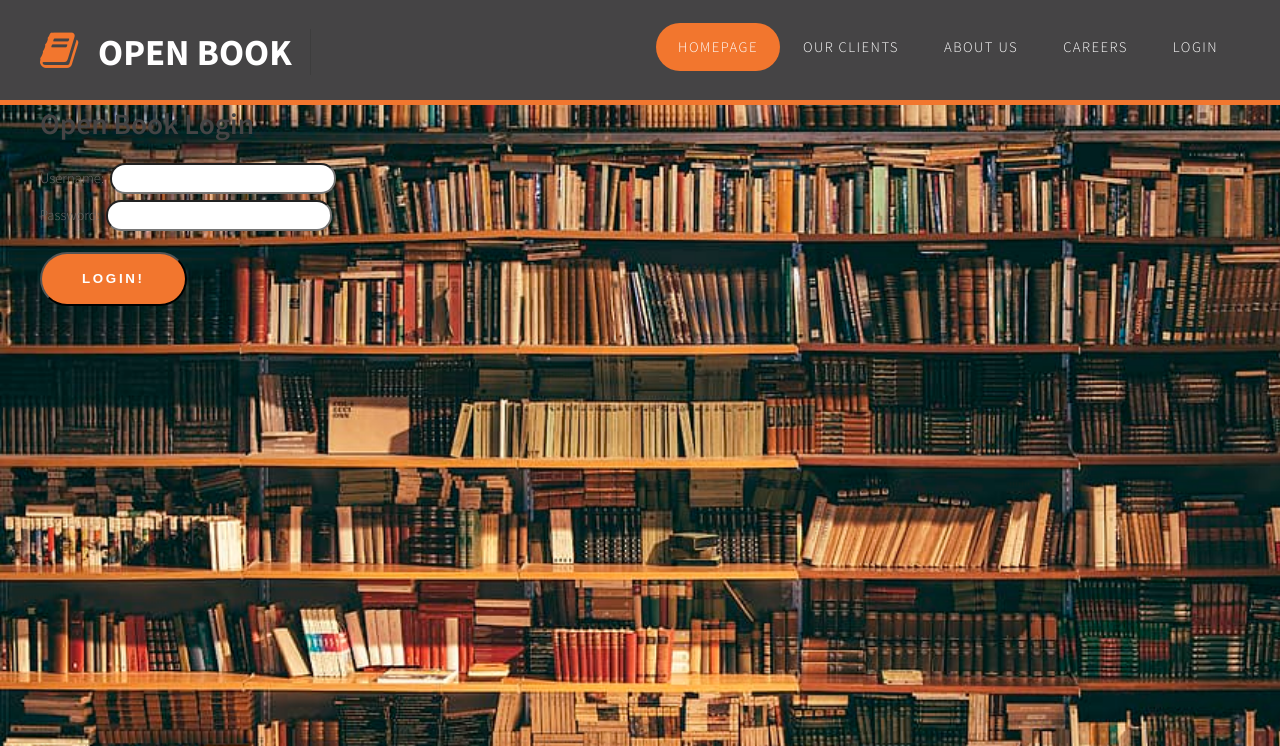
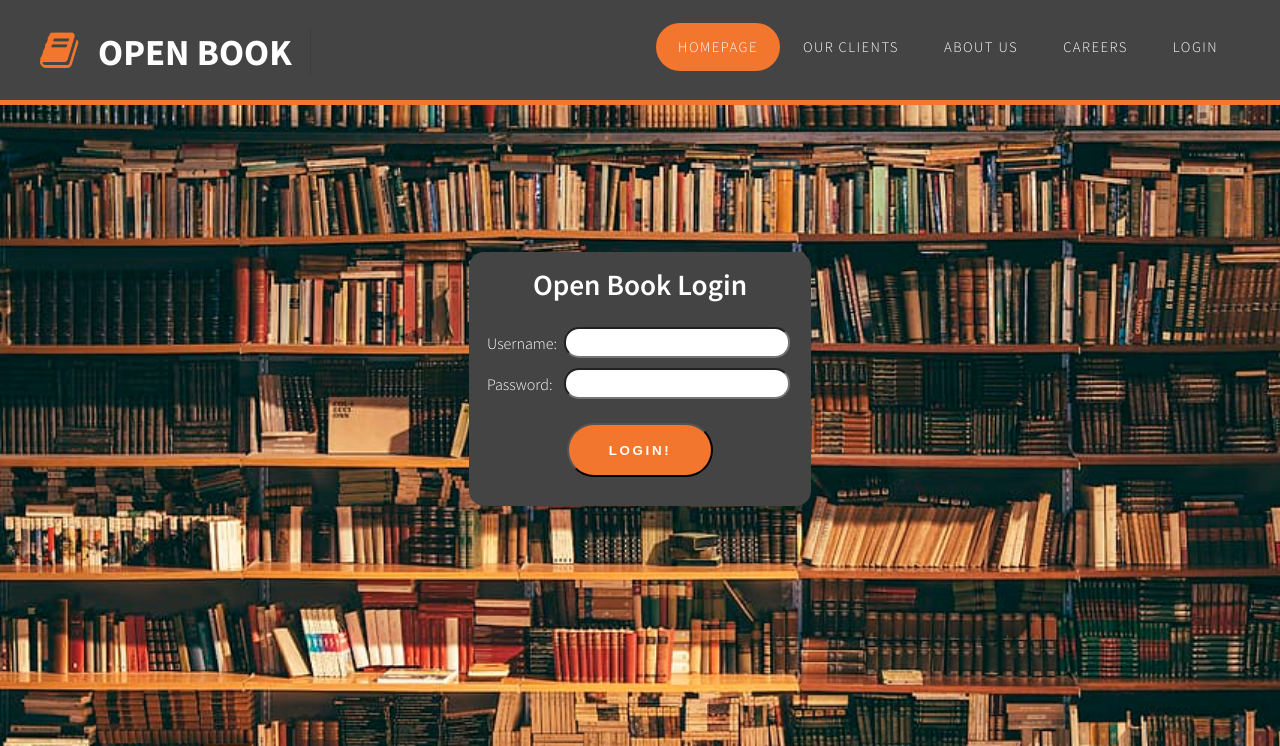
Before and after one commit to ckonz528/OpenBinder, a Flask app: page /login.html in a window 1280 px wide. Shown: the top 746 px of the page. Run offline with Flask 2, Linux system fonts and the light colour scheme.

Commit message:
error bars

```diff
--- a/templates/base.html
+++ b/templates/base.html
@@ -24,6 +24,15 @@
             </div>
         </div>
         <div id="spacer"></div>
+        <div id="flash">
+            {% with messages = get_flashed_messages() %}
+                {% if messages %}
+                    {% for message in messages %}
+                        <div class="message" role="alert">{{message}}</div>
+                    {% endfor %}
+                {% endif %}
+            {% endwith %}
+        </div>
 
         {% block pageContent %} {% endblock %}
 
--- a/templates/login.html
+++ b/templates/login.html
@@ -4,20 +4,29 @@
 
 <!-- <div id="header-featured"> -->
 <!-- </div> -->
-<div id="login" class="container">
-    <!-- <div id="content"> -->
+<div id="box-wrapper">
+    <div id="box">
         <h1>Open Book Login</h1>
         {% if msg %}
         <h2>{{msg}}</h2>
         {% endif %}
         <br />
         <form action='login.html' method="POST">
-            Username: <input type="text" class="input rounded" name="username" /> <br />
+            <table>
+                <tr>
+                    <td>Username: </td> <td><input type="text" class="input rounded" name="username" /></td>
+                </tr>
+                <tr>
+                    <td>Password: </td> <td><input type="password" class="input rounded" name="password" /></td>
+                </tr>
+            </table>
+            <br />
+            <!-- Username: <input type="text" class="input rounded" name="username" /> <br />
             Password: <input type="password" class="input rounded" name="password" /> <br />
-            <br />
+            <br /> -->
             <input type="submit" value="Login!" class="button" />
         </form>
-    <!-- </div> -->
+    </div>
 </div>
 
 {% endblock %}
```
